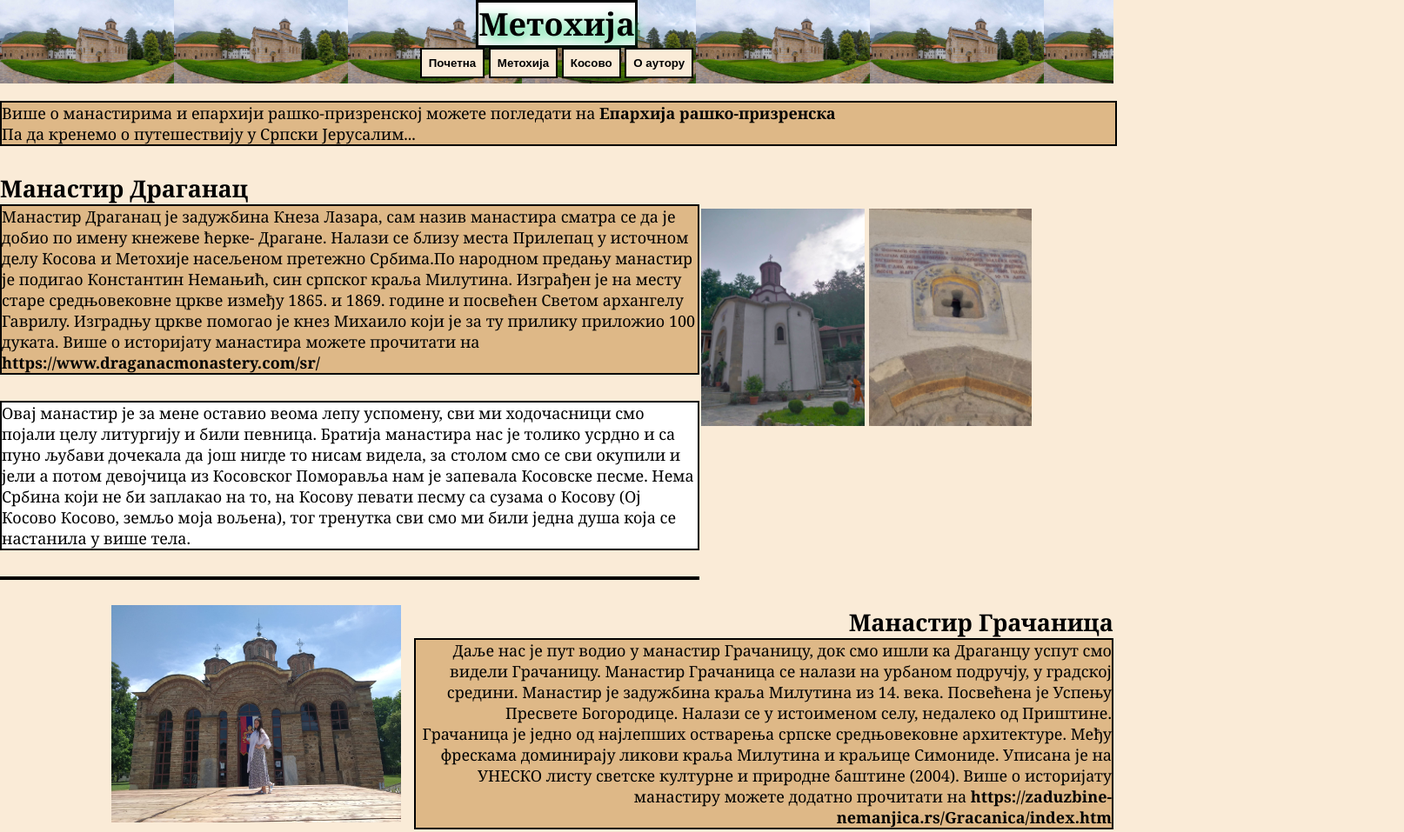
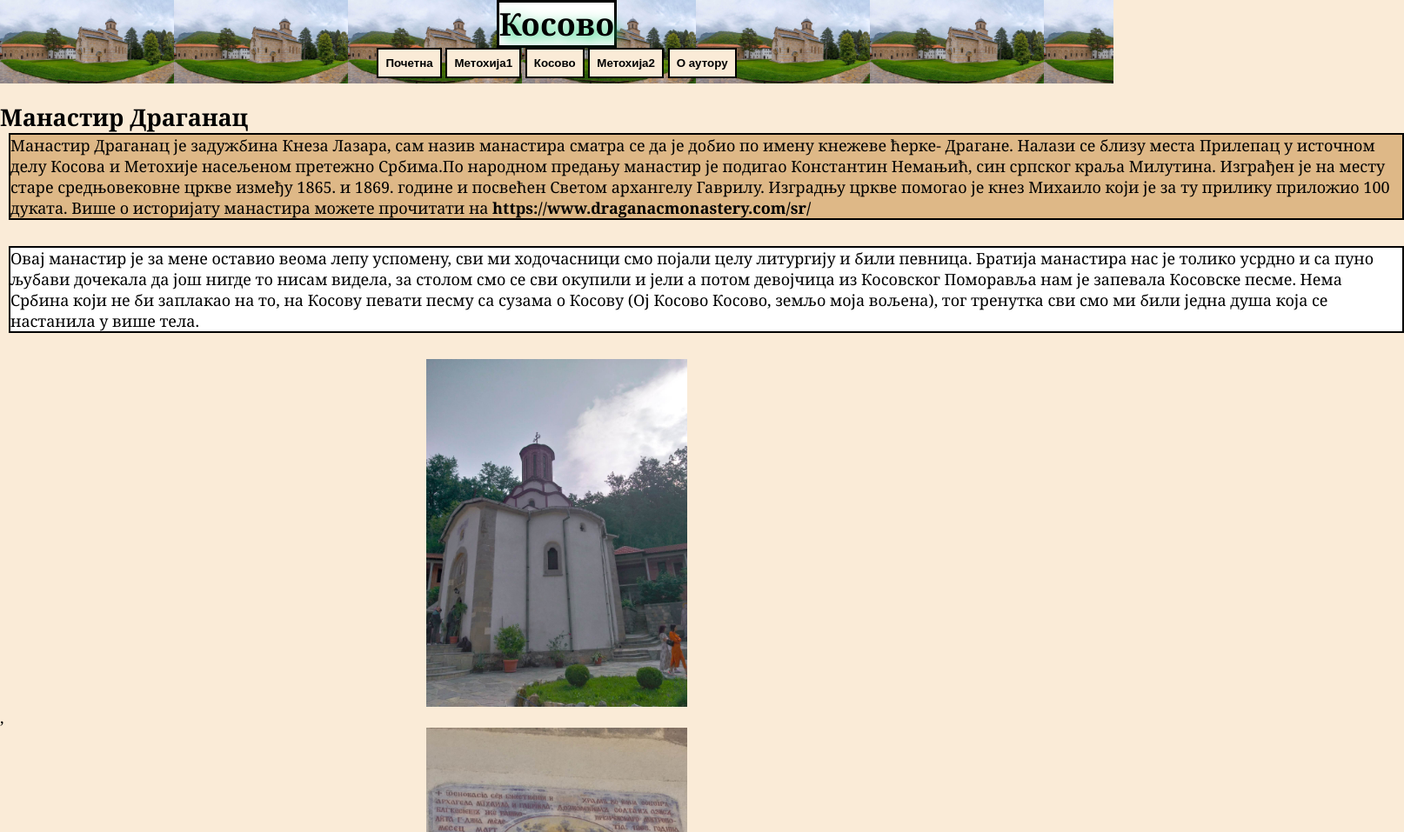
Before and after one commit to AleksandraBP/Dozivljaj-sa-Kosova-i-Metohije, a plain HTML site: page drugastrana.html in a window 1280 px wide. Shown: the top 957 px of the page at 87% size, 1614 px wide, since content can reach past the window. Drawn offline with Linux system fonts and the light colour scheme.

Commit message:
Add files via upload

```diff
--- a/drugastrana.html
+++ b/drugastrana.html
@@ -2,7 +2,7 @@
 <html lang="sr">
 <head>
     <meta charset="UTF-8">
-    <title>Доживљај са Косова и Метохије</title>
+
     <style>
         *{margin: 0;
         padding: 0;}
@@ -31,10 +31,11 @@ a:hover{color: rgb(255, 255, 255);}
 p{border: 2px solid black;
 background-color: burlywood;
 color: #000000;
-width: 100vh;
+width: 200vh;
+margin-left: 10px;
 margin-bottom: 30px;}
 .bela{background-color: #fff;}
-.cvetakizuzetak{width: 100%;}
+
 .s1{
     position: absolute;
     top: 87%;
@@ -43,22 +44,28 @@ left: 10%;}
     top: 30%;
 left: 63%;}
 .wew:hover{color: #000;}
+.dud{display: block;
+margin-left: auto;
+margin-right: auto;}
+.pesma{display: block;
+margin-left: auto;
+margin-right: auto;}
 h1{text-shadow: 5px 5px 15px rgb(21, 204, 113);}
      </style>
+    <title>Доживљај са Косова и Метохије</title>
 </head>
-<body>
 <header>
     <div align="center">
-            <h1>Метохија   </h1>
+        <h1>Косово</h1>
         <button><a href="index.html">Почетна</a></button>
-            <button><a href="trecastrana.html">Метохија</a></button>
-            <button><a href="cetvrtastrana.html">Косово </a></button>
+            <button><a href="trecastrana.html">Метохија1</a></button>
+	    <button><a href="drugastrana.html">Косово </a></button>
+            <button><a href="cetvrtastrana.html">Метохија2 </a></button>
             <button><a href="petastrana.html">О аутору</a></button>
     </div>
 </header>
-    <p class="cvetakizuzetak">Више о манастирима и епархији рашко-призренској можете погледати на <a href="https://eparhija-prizren.com/" target="_blank">Епархија рашко-призренска</a><br>
-    Па да кренемо о путешествију у Српски Јерусалим...</p>
-
+<body>
+    <div class="selma">
             <h2>Манастир Драганац</h2>
 
     <p>Манастир Драганац је задужбина Кнеза Лазара, сам назив манастира сматра се да је добио по имену кнежеве ћерке- Драгане. Налази се близу места Прилепац
@@ -70,8 +77,12 @@ h1{text-shadow: 5px 5px 15px rgb(21, 204, 113);}
     Братија манастира нас је толико усрдно и са пуно љубави дочекала да још нигде то нисам видела, за столом смо се сви окупили и јели а потом
     девојчица из Косовског Поморавља нам је запевала Косовске песме. Нема Србина који не би заплакао на то, на Косову певати песму са сузама
     о Косову (Ој Косово Косово, земљо моја вољена), тог тренутка сви смо ми били једна душа која
-    се настанила у више тела. </p>
+    се настанила у више тела.
  </p>
+<img class="dud" src="draganac.jpg" alt="draganac" height="400px">, <img class="dud" src="draganac natpis.jpg" alt="draganac" height="400px">
+    </p>
+
+
 <div align="right">
     <h2>Манастир Грачаница</h2>
     <p>Даље нас је пут водио у манастир Грачаницу, док смо ишли ка Драганцу успут смо видели Грачаницу. Манастир Грачаница се налази
@@ -83,12 +94,8 @@ h1{text-shadow: 5px 5px 15px rgb(21, 204, 113);}
     краља Милутина, гледам и дивим се српској историји и нашим славним прецима. Сазнала сам да је краљ Милутин чак подигао преко 40 манастира и обновио,
     како код нас у Србији тако и ван Србије, у Јерусалиму постоји манастир који је подигао краљ Милутин посвећен светом Архангелу Михаилу.</p>
 </div>
-<div class="s1">
-    <img src="gracanica.jpg" alt="gracanica" height="250px">
-</div>
-<div class="s2">
-<img src="draganac.jpg" alt="draganac" height="250px">
-<img src="draganac natpis.jpg" alt="draganac" height="250px">
+
+<img class="dud" src="gracanica.jpg" alt="gracanica" height="400px">
 </div>
 <a class="wew" href="#TOP">На врх</a>
 </body>
```
Also changed, not shown: cetvrtastrana.html (+4 -3 lines), index.html (+4 -3 lines), petastrana.html (+4 -3 lines), trecastrana.html (+9 -35 lines), Stefan.jpg (added). Lines whose indentation alone changed are shown as unchanged.
